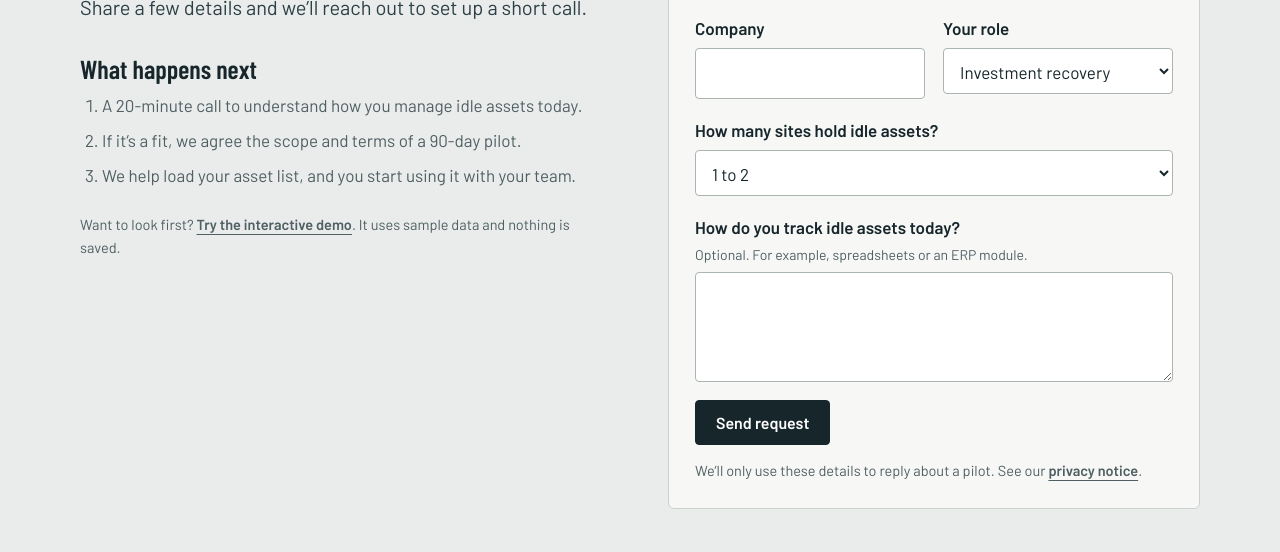
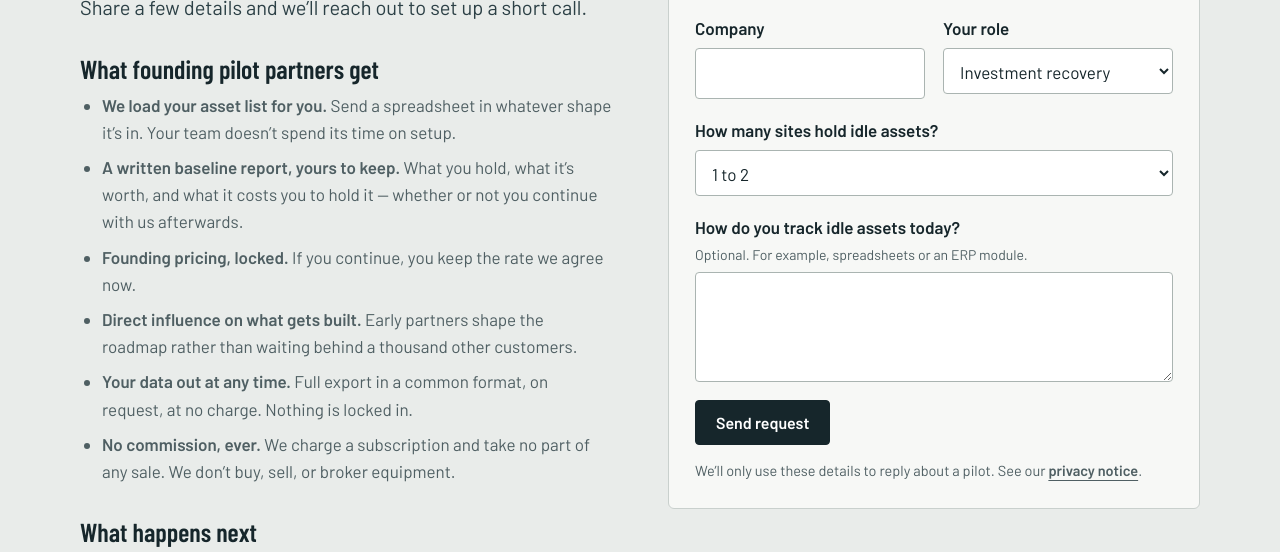
Before and after one commit to lrm87-crucible/crucibleir-site, a plain HTML site: page demo-request.html in a window 1280 px wide. Shown: the part 375-927 px from the top of the page. Drawn offline with Linux system fonts and the light colour scheme.

Commit message:
Add files via upload

```diff
--- a/demo-request.html
+++ b/demo-request.html
@@ -36,12 +36,22 @@
 <p class="eyebrow">Request a pilot</p>
 <h1 style="font-size:clamp(38px,5vw,60px)">Tell us about your idle assets.</h1>
 <p class="lede">We&rsquo;re starting with a small group of founding pilot partners. Share a few details and we&rsquo;ll reach out to set up a short call.</p>
+<h3 style="margin-top:32px">What founding pilot partners get</h3>
+<ul style="padding-left:22px;color:var(--muted);margin:0 0 24px">
+<li style="margin:8px 0"><b>We load your asset list for you.</b> Send a spreadsheet in whatever shape it&rsquo;s in. Your team doesn&rsquo;t spend its time on setup.</li>
+<li style="margin:8px 0"><b>A written baseline report, yours to keep.</b> What you hold, what it&rsquo;s worth, and what it costs you to hold it &mdash; whether or not you continue with us afterwards.</li>
+<li style="margin:8px 0"><b>Founding pricing, locked.</b> If you continue, you keep the rate we agree now.</li>
+<li style="margin:8px 0"><b>Direct influence on what gets built.</b> Early partners shape the roadmap rather than waiting behind a thousand other customers.</li>
+<li style="margin:8px 0"><b>Your data out at any time.</b> Full export in a common format, on request, at no charge. Nothing is locked in.</li>
+<li style="margin:8px 0"><b>No commission, ever.</b> We charge a subscription and take no part of any sale. We don&rsquo;t buy, sell, or broker equipment.</li>
+</ul>
 <h3 style="margin-top:32px">What happens next</h3>
 <ol style="padding-left:22px;color:var(--muted);margin:0 0 24px">
 <li style="margin:8px 0">A 20-minute call to understand how you manage idle assets today.</li>
-<li style="margin:8px 0">If it&rsquo;s a fit, we agree the scope and terms of a 90-day pilot.</li>
-<li style="margin:8px 0">We help load your asset list, and you start using it with your team.</li>
+<li style="margin:8px 0">If it&rsquo;s a fit, we agree the scope and terms of a 90-day pilot in writing.</li>
+<li style="margin:8px 0">We load your asset list, and you start using it with your team.</li>
 </ol>
+<p class="small">The pilot is free, and it runs alongside whatever you use today &mdash; there is nothing to rip out and nothing to migrate.</p>
 <p class="small">Want to look first? <a class="link" href="demo/index.html">Try the interactive demo</a>. It uses sample data and nothing is saved.</p>
 </div>
 <form class="panel" id="leadform" aria-label="Pilot request form" data-to="lawrence@crucibleir.com" data-endpoint="https://formspree.io/f/moejwlba">
--- a/sitemap.xml
+++ b/sitemap.xml
@@ -8,6 +8,7 @@
   <url><loc>https://crucibleir.com/guides/what-is-investment-recovery.html</loc><lastmod>2026-09-21</lastmod></url>
   <url><loc>https://crucibleir.com/guides/surplus-equipment-disposal-process.html</loc><lastmod>2026-09-21</lastmod></url>
   <url><loc>https://crucibleir.com/guides/internal-redeployment.html</loc><lastmod>2026-09-21</lastmod></url>
-  <url><loc>https://crucibleir.com/demo-request.html</loc><lastmod>2026-09-21</lastmod></url>
+  <url><loc>https://crucibleir.com/guides/sustainability-reporting.html</loc><lastmod>2026-10-10</lastmod></url>
+  <url><loc>https://crucibleir.com/demo-request.html</loc><lastmod>2026-10-10</lastmod></url>
   <url><loc>https://crucibleir.com/privacy.html</loc><lastmod>2026-09-21</lastmod></url>
 </urlset>
```
